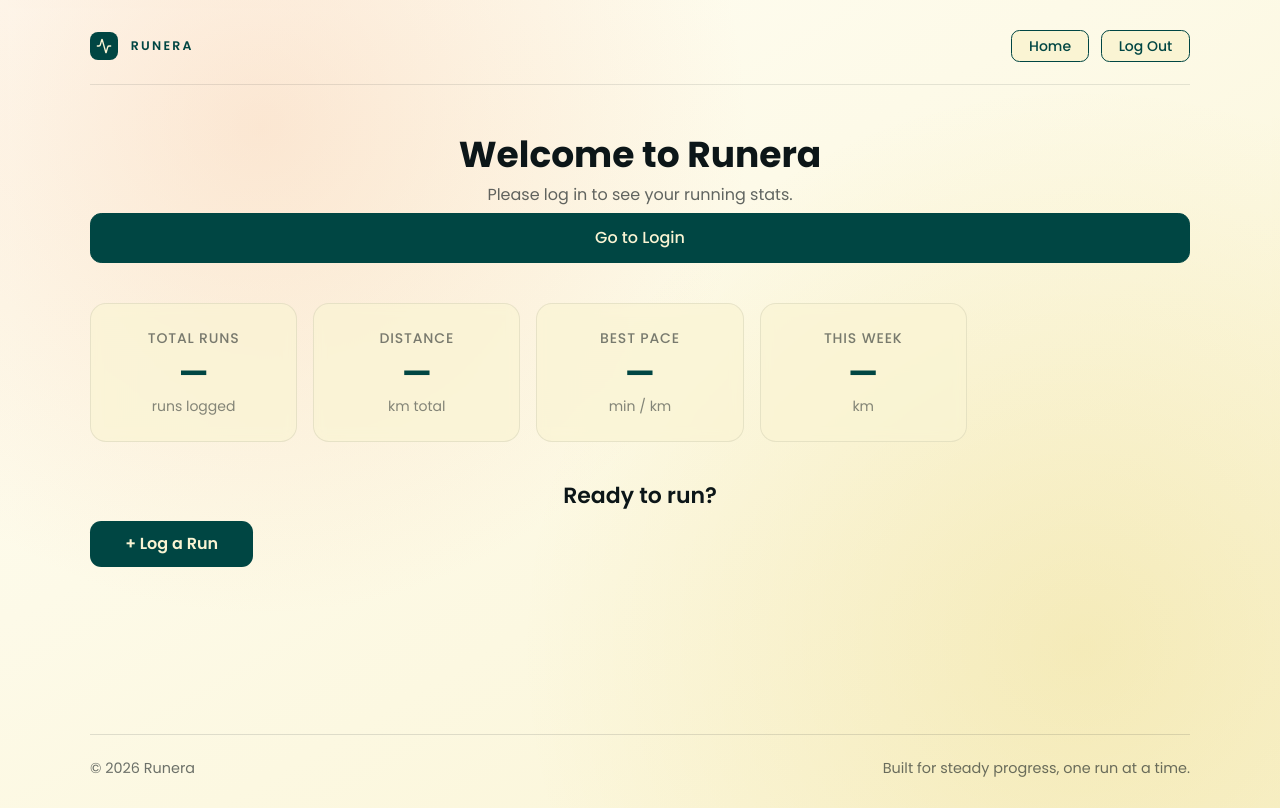
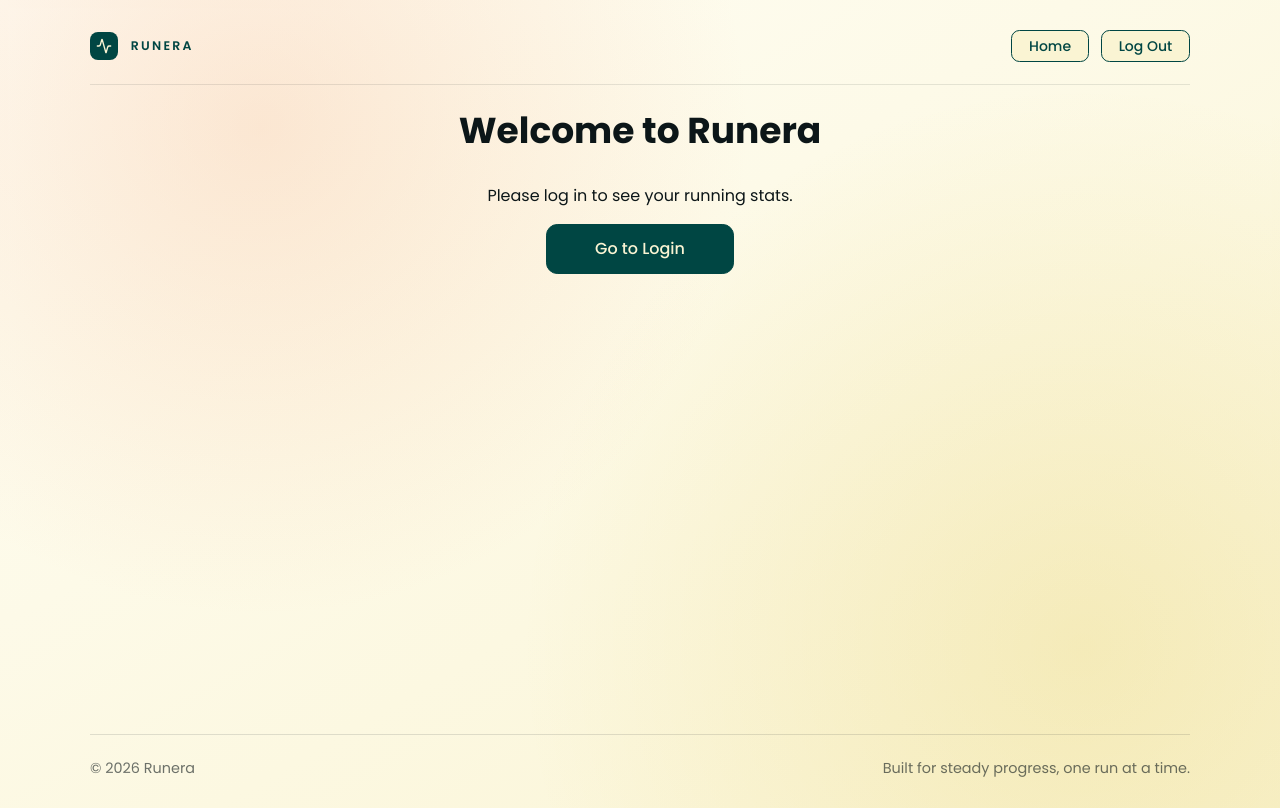
Before and after one commit to Tratatemium/Runera, a React (Create React App) app: page /welcome in a window 1280 px wide. Built offline with nearby package versions, Linux system fonts and the light colour scheme; no server answers.

Commit message:
Refactor Welcome page layout and styles for improved user experience

```diff
--- a/src/components/Button.module.css
+++ b/src/components/Button.module.css
@@ -2,6 +2,7 @@
   display: inline-flex;
   align-items: center;
   justify-content: center;
+  width: fit-content;
   gap: 0.75em;
   padding: 1em 3em;
   border-radius: 0.7em;
--- a/src/pages/Welcome.module.css
+++ b/src/pages/Welcome.module.css
@@ -22,6 +22,13 @@
   gap: 0.75rem;
 }
 
+.loginAction {
+  display: flex;
+  flex-direction: column;
+  align-items: center;
+  gap: 1rem;
+}
+
 
 .main {
   width: min(1100px, 92%);
@@ -35,6 +42,7 @@
 .greeting {
   display: flex;
   flex-direction: column;
+  align-items: center;
   gap: 0.4rem;
 }
 
@@ -51,8 +59,10 @@
 }
 
 .stats {
-  display: grid;
-  grid-template-columns: repeat(auto-fill, minmax(200px, 1fr));
+  display: flex;
+  flex-direction: row;
+  flex-wrap: wrap;
+  justify-content: center;
   gap: 1rem;
 }
 
--- a/src/pages/Welcome.tsx
+++ b/src/pages/Welcome.tsx
@@ -35,24 +35,12 @@ function Welcome() {
         </div>
       </header>
 
+      {user ? (
         <main className={styles.main}>
-        {user ? (
           <div className={styles.greeting}>
             <h1>Welcome back, {user.account.username}!</h1>
             <p>Here's a snapshot of your running journey.</p>
           </div>
-        ) : (
-          <div className={styles.greeting}>
-            <h1>Welcome to Runera</h1>
-            <p>Please log in to see your running stats.</p>
-            <ButtonLink
-              linkDirection="/login"
-              linkText="Go to Login"
-              style="accent1"
-            />
-          </div>
-        )}
-
           <div className={styles.stats}>
             <div className={styles.card}>
               <span className={styles.cardLabel}>Total Runs</span>
@@ -81,6 +69,17 @@ function Welcome() {
             <button className={styles.ctaBtn}>+ Log a Run</button>
           </div>
         </main>
+      ) : (
+        <div className={styles.loginAction}>
+          <h1>Welcome to Runera</h1>
+          <p>Please log in to see your running stats.</p>
+          <ButtonLink
+            linkDirection="/login"
+            linkText="Go to Login"
+            style="accent1"
+          />
+        </div>
+      )}
 
       <footer className={styles.footer}>
         <p>© {currentYear} Runera</p>
```
Lines whose indentation alone changed are shown as unchanged.
